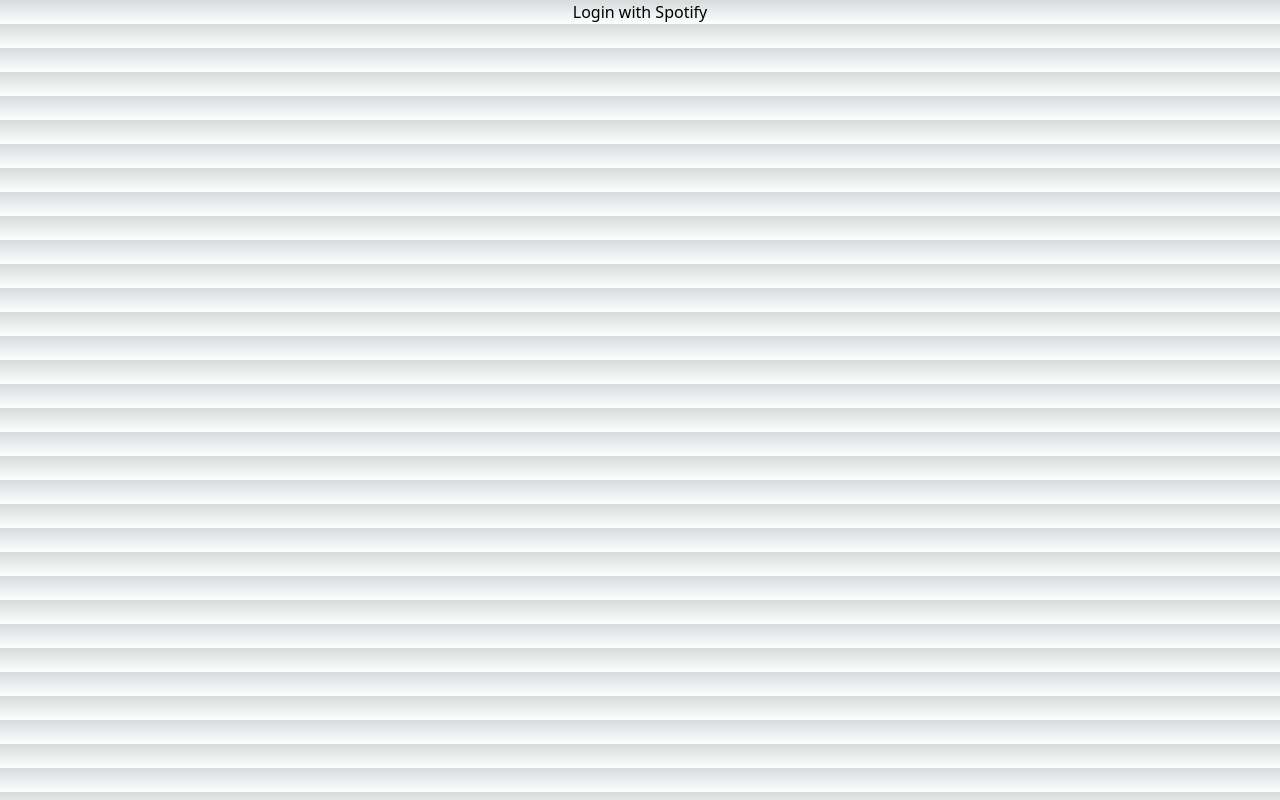
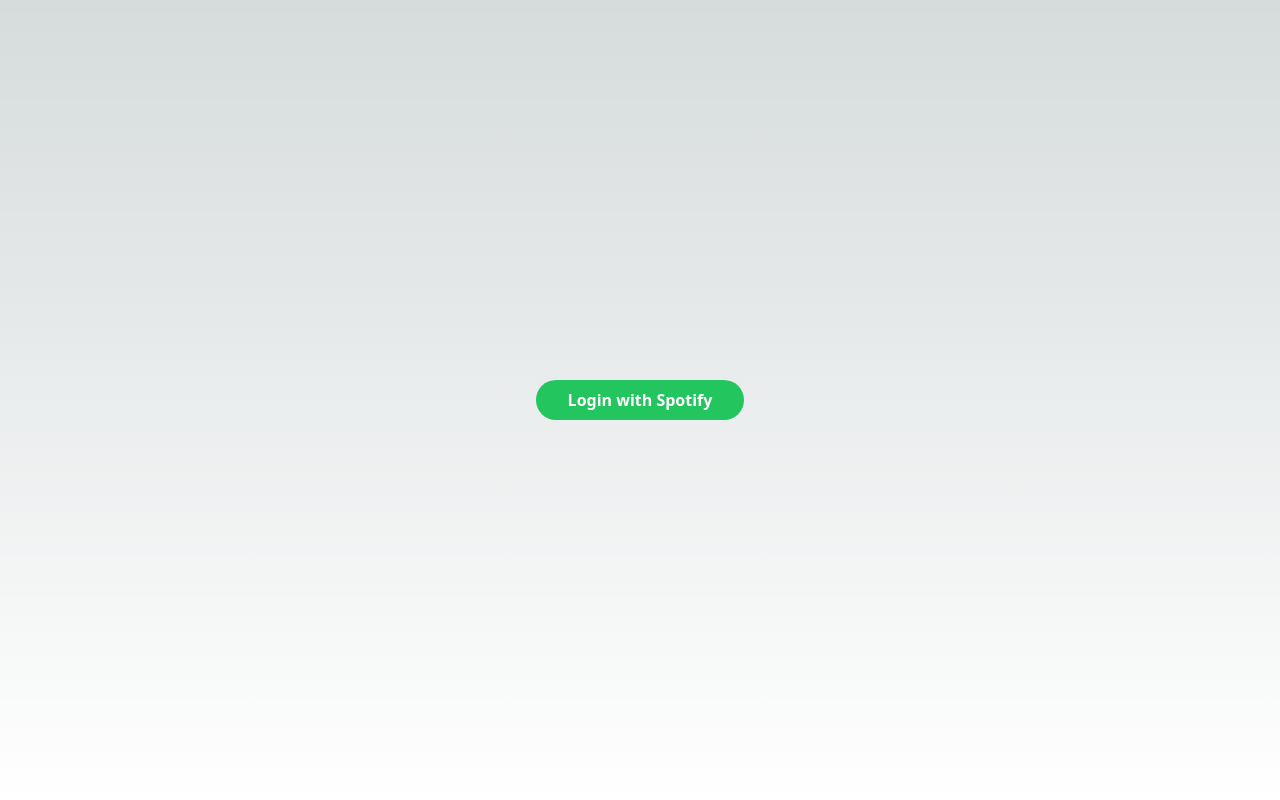
Before and after one commit to dajawhite/mini-spotify, a Next.js app: page /login in a window 1280 px wide. Built offline with nearby package versions, Linux system fonts and the light colour scheme.

Commit message:
style login page

```diff
--- a/pages/login.jsx
+++ b/pages/login.jsx
@@ -4,8 +4,8 @@
 
 const Login = () => {
     return (
-        <div className="flex items-center justify-center">
-            <button onClick={() => signIn('spotify',{ callbackUrl: "/"})}>Login with Spotify</button>
+        <div className="w-full h-screen flex items-center justify-center">
+            <button className="text-white px-8 py-2 rounded-full bg-green-500 font-bold" onClick={() => signIn('spotify',{ callbackUrl: "/"})}>Login with Spotify</button>
         </div>
     )
 }
```
